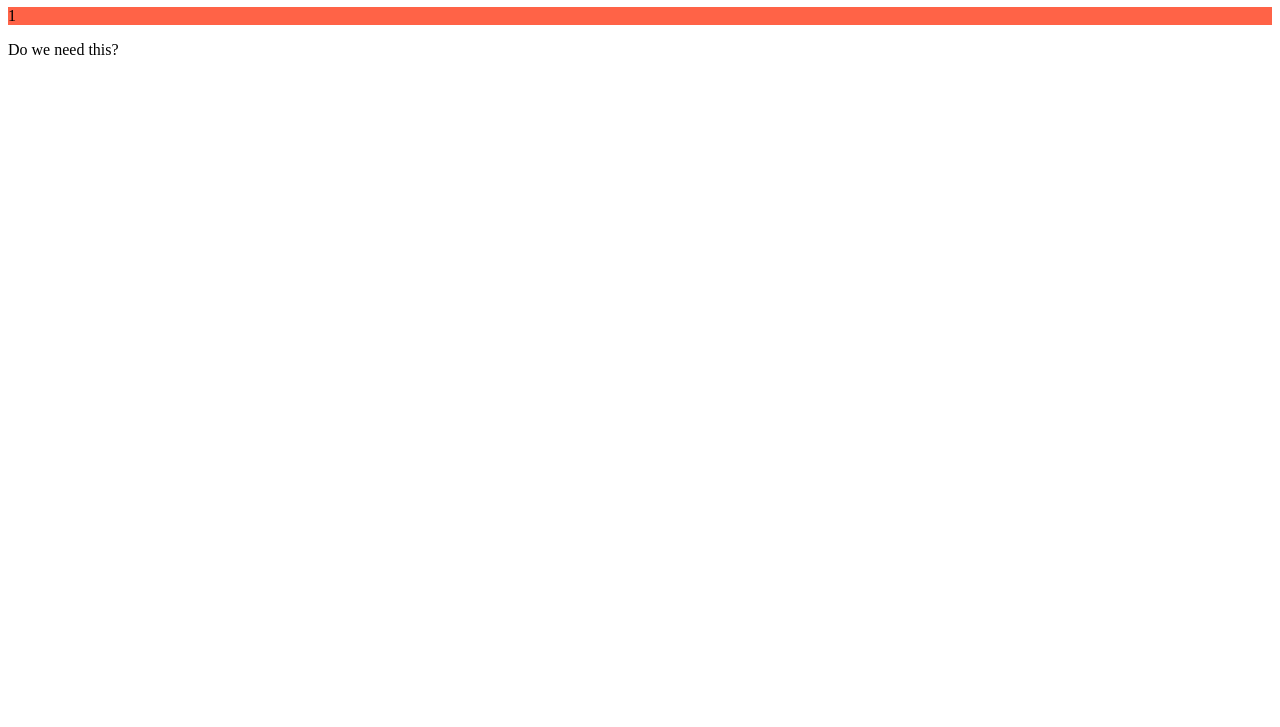
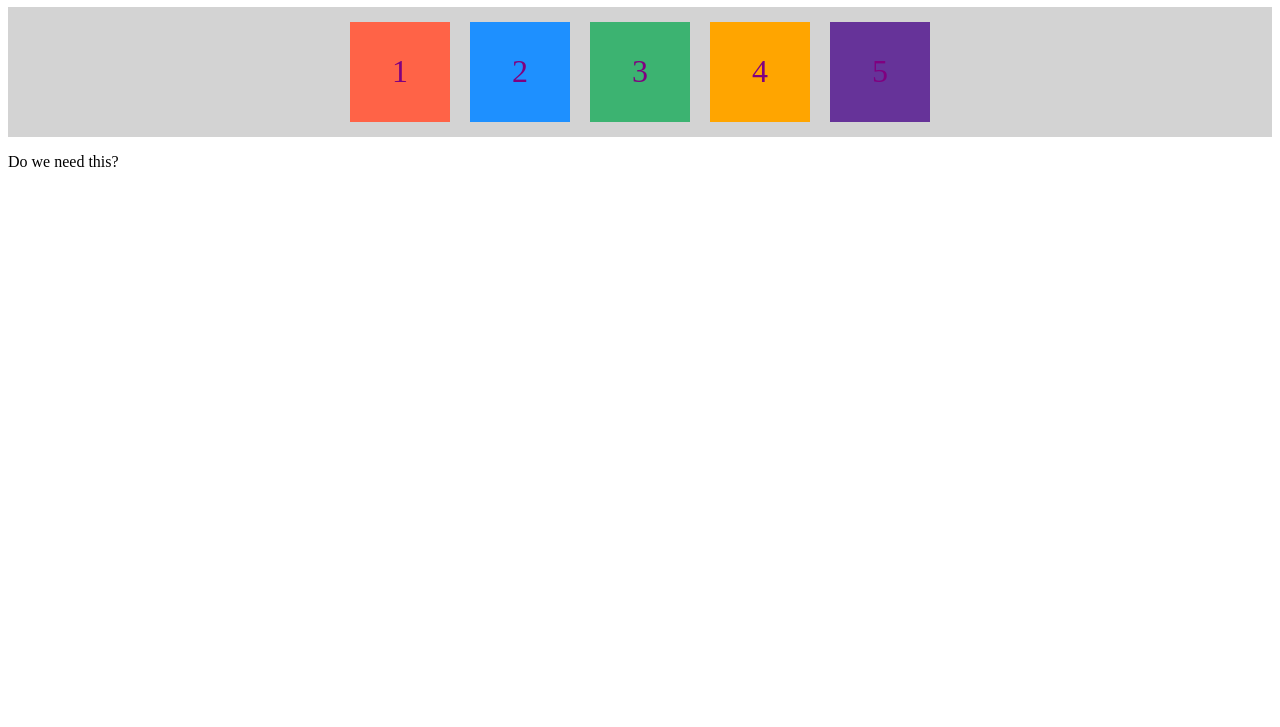
Before and after one commit to jacksmolenski/jacksmolenski.github.io, a plain HTML site: page myflex.html in a window 1280 px wide. Shown: the part 73-800 px from the top of the page. Drawn offline with Linux system fonts and the light colour scheme.

Commit message:
Added files for practice

```diff
--- a/index.css
+++ b/index.css
@@ -1,4 +1,4 @@
-body {
+div {
     width: 100px;
     height: 100px;
     font-size: 2em;
--- a/myflex.html
+++ b/myflex.html
@@ -4,6 +4,7 @@
 <meta charset="UTF-8">
 <meta name="viewport" content="width=device-width, initial-scale=1.0">
 <title>Flexbox Fun</title>
+<!--<link rel="stylesheet" href="index.css"> -->
 <style>
   /* Additional styles for fun */
   .red { background: tomato; }
@@ -11,6 +12,49 @@
   .green { background: mediumseagreen; }
   .orange { background: orange; }
   .purple { background: rebeccapurple; }
+
+    .flex-item {
+    width: 100px;
+    height: 100px;
+    font-size: 2em;
+    color: white;
+    display: flex;
+    justify-content: center;
+    align-items: center;
+    }
+
+    .flex-container {
+        background-color: lightgrey;
+        justify-content: space-around;
+        display: flex;
+        padding: 15px;
+        flex-wrap: wrap;
+
+    }
+    @media(min-width: 600px)
+    {
+        .flex-container {
+            flex-direction: row;
+            justify-content: space-between;
+            align-items: center;
+        }
+        .flex-item{
+            color: grey;
+        }
+    }
+    @media (min-width: 900px)
+    {
+        .flex-container {
+            flex-direction: row;
+            justify-content: center;
+            align-items: center;
+        }
+        .flex-item {
+            color: purple;
+            margin-left:10px;
+            margin-right:10px;
+        }
+    }
 </style>
 
 </head>
@@ -22,6 +66,10 @@
     <main>
         <section class="flex-container">
             <div class="flex-item red">1</div>
+            <div class="flex-item blue">2</div>
+            <div class="flex-item green">3</div>
+            <div class="flex-item orange">4</div>
+            <div class="flex-item purple">5</div>
         </section>
     </main>
 
```
Also changed, not shown: navP.css (added, +13 -0 lines), navPractice.html (added, +24 -0 lines), 1 other file.
